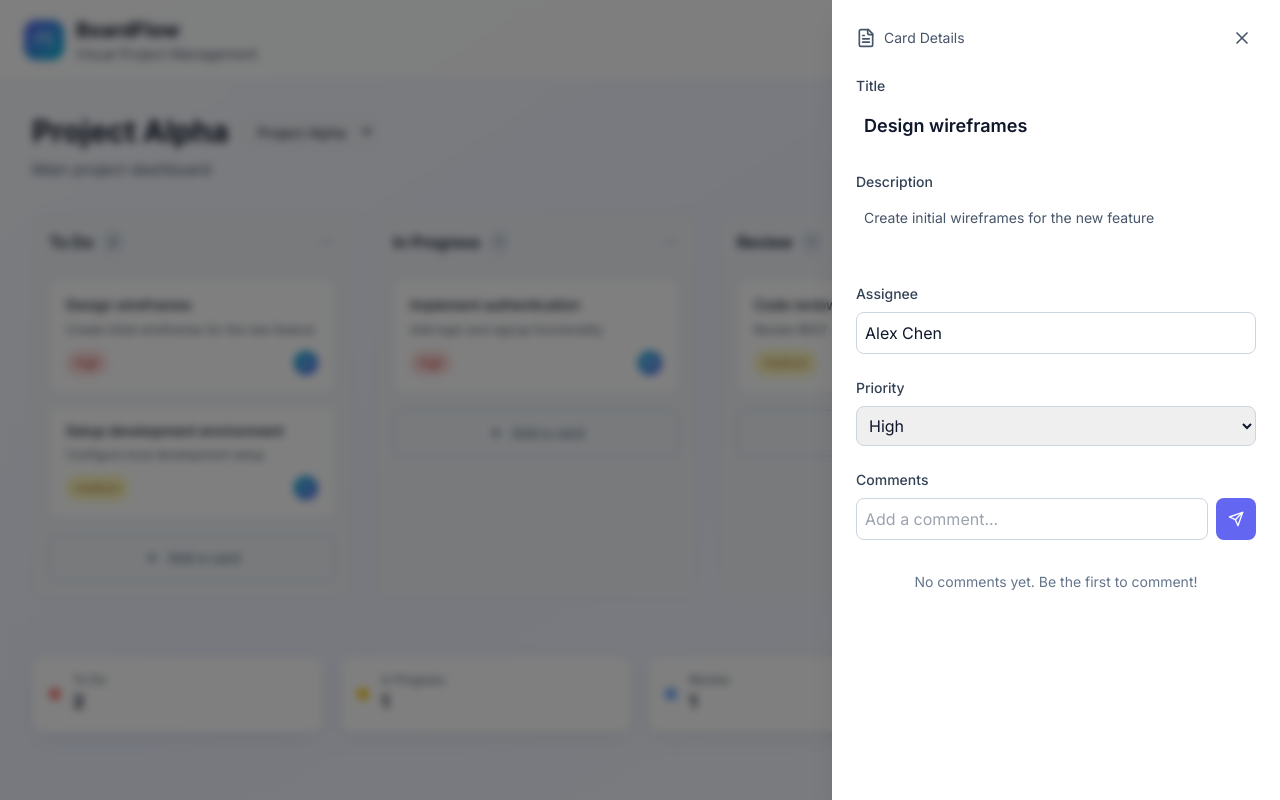
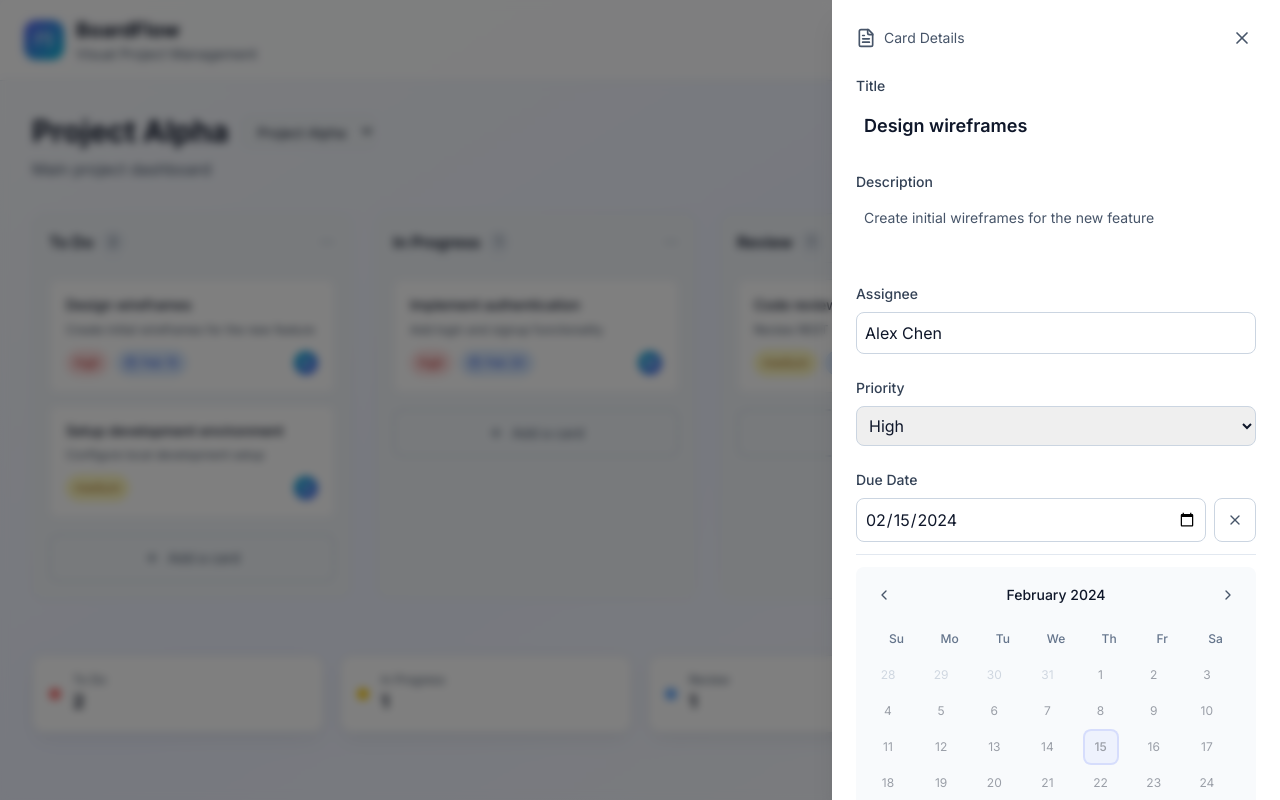
Before and after one commit to apper-canvas/nodeboardflow, a React (Vite) app: page / in a window 1280 px wide. Both pictures are taken after a click on the element 192 px from the left and 335 px from the top of the page. Built offline with nearby package versions, Linux system fonts and the light colour scheme.

Commit message:
Implement calendar view in card details section with due date management and visual indicators

```diff
--- a/src/components/MainFeature.jsx
+++ b/src/components/MainFeature.jsx
@@ -10,7 +10,7 @@ const MainFeature = () => {
       id: '1',
       title: 'To Do',
       cards: [
-        { id: 'card-1', title: 'Design wireframes', description: 'Create initial wireframes for the new feature', assignee: 'Alex Chen', priority: 'high' },
+        { id: 'card-1', title: 'Design wireframes', description: 'Create initial wireframes for the new feature', assignee: 'Alex Chen', priority: 'high', dueDate: '2024-02-15' },
         { id: 'card-2', title: 'Setup development environment', description: 'Configure local development setup', assignee: 'Sarah Kim', priority: 'medium' }
       ]
     },
@@ -18,14 +18,14 @@ const MainFeature = () => {
       id: '2',
 title: 'In Progress',
       cards: [
-        { id: 'card-3', title: 'Implement authentication', description: 'Add login and signup functionality', assignee: 'Mike Johnson', priority: 'high' }
+        { id: 'card-3', title: 'Implement authentication', description: 'Add login and signup functionality', assignee: 'Mike Johnson', priority: 'high', dueDate: '2024-02-20' }
       ]
     },
     {
       id: '3',
 title: 'Review',
       cards: [
-        { id: 'card-4', title: 'Code review for API endpoints', description: 'Review REST API implementation', assignee: 'Emma Davis', priority: 'medium' }
+        { id: 'card-4', title: 'Code review for API endpoints', description: 'Review REST API implementation', assignee: 'Emma Davis', priority: 'medium', dueDate: '2024-02-18' }
       ]
     },
     {
@@ -55,7 +55,7 @@ const [draggedCard, setDraggedCard] = useState(null)
           id: '1',
 title: 'To Do',
           cards: [
-            { id: 'card-1', title: 'Design wireframes', description: 'Create initial wireframes for the new feature', assignee: 'Alex Chen', priority: 'high' },
+            { id: 'card-1', title: 'Design wireframes', description: 'Create initial wireframes for the new feature', assignee: 'Alex Chen', priority: 'high', dueDate: '2024-02-15' },
             { id: 'card-2', title: 'Setup development environment', description: 'Configure local development setup', assignee: 'Sarah Kim', priority: 'medium' }
           ]
         },
@@ -63,14 +63,14 @@ const [draggedCard, setDraggedCard] = useState(null)
           id: '2',
 title: 'In Progress',
           cards: [
-            { id: 'card-3', title: 'Implement authentication', description: 'Add login and signup functionality', assignee: 'Mike Johnson', priority: 'high' }
+            { id: 'card-3', title: 'Implement authentication', description: 'Add login and signup functionality', assignee: 'Mike Johnson', priority: 'high', dueDate: '2024-02-20' }
           ]
         },
         {
           id: '3',
 title: 'Review',
           cards: [
-            { id: 'card-4', title: 'Code review for API endpoints', description: 'Review REST API implementation', assignee: 'Emma Davis', priority: 'medium' }
+            { id: 'card-4', title: 'Code review for API endpoints', description: 'Review REST API implementation', assignee: 'Emma Davis', priority: 'medium', dueDate: '2024-02-18' }
           ]
         },
         {
@@ -608,6 +608,47 @@ const updateCard = (cardId, updatedCard) => {
 </select>
             </div>
 
+            {/* Due Date */}
+            <div className="mb-6">
+              <label className="text-sm font-medium text-surface-700 mb-2 block">Due Date</label>
+              <div className="space-y-3">
+                <div className="flex space-x-2">
+                  <input
+                    type="date"
+                    value={selectedCard.dueDate || ''}
+                    onChange={(e) => {
+                      const newDate = e.target.value
+                      updateCard(selectedCard.id, { dueDate: newDate })
+                      toast.success('Due date updated')
+                    }}
+                    className="flex-1 p-2 border border-surface-300 rounded-lg focus:ring-2 focus:ring-primary-500 focus:border-primary-500 outline-none"
+                  />
+                  {selectedCard.dueDate && (
+                    <button
+                      onClick={() => {
+                        updateCard(selectedCard.id, { dueDate: null })
+                        toast.success('Due date cleared')
+                      }}
+                      className="px-3 py-2 text-surface-600 border border-surface-300 rounded-lg hover:bg-surface-50 transition-colors"
+                      title="Clear due date"
+                    >
+                      <ApperIcon name="X" className="w-4 h-4" />
+                    </button>
+                  )}
+                </div>
+
+                {/* Calendar View Toggle */}
+                <div className="border-t border-surface-200 pt-3">
+                  <CalendarView
+                    selectedDate={selectedCard.dueDate}
+                    onDateSelect={(date) => {
+                      updateCard(selectedCard.id, { dueDate: date })
+                      toast.success('Due date updated')
+                    }}
+                  />
+                </div>
+              </div>
+            </div>
             {/* Comments */}
             <div className="mb-6">
               <label className="text-sm font-medium text-surface-700 mb-2 block">Comments</label>
@@ -669,6 +710,160 @@ const updateCard = (cardId, updatedCard) => {
       </motion.div>
     )
   }
+  // Calendar Component
+  const CalendarView = ({ selectedDate, onDateSelect }) => {
+    const [currentDate, setCurrentDate] = useState(() => {
+      if (selectedDate) {
+        return new Date(selectedDate)
+      }
+      return new Date()
+    })
+
+    const today = new Date()
+    const currentYear = currentDate.getFullYear()
+    const currentMonth = currentDate.getMonth()
+
+    // Get first day of month and number of days
+    const firstDayOfMonth = new Date(currentYear, currentMonth, 1)
+    const lastDayOfMonth = new Date(currentYear, currentMonth + 1, 0)
+    const firstDayWeekday = firstDayOfMonth.getDay()
+    const daysInMonth = lastDayOfMonth.getDate()
+
+    // Generate calendar days
+    const calendarDays = []
+
+    // Previous month's trailing days
+    const prevMonthLastDay = new Date(currentYear, currentMonth, 0).getDate()
+    for (let i = firstDayWeekday - 1; i >= 0; i--) {
+      calendarDays.push({
+        day: prevMonthLastDay - i,
+        isCurrentMonth: false,
+        date: new Date(currentYear, currentMonth - 1, prevMonthLastDay - i)
+      })
+    }
+
+    // Current month days
+    for (let day = 1; day <= daysInMonth; day++) {
+      calendarDays.push({
+        day,
+        isCurrentMonth: true,
+        date: new Date(currentYear, currentMonth, day)
+      })
+    }
+
+    // Next month's leading days
+    const remainingDays = 42 - calendarDays.length // 6 rows × 7 days
+    for (let day = 1; day <= remainingDays; day++) {
+      calendarDays.push({
+        day,
+        isCurrentMonth: false,
+        date: new Date(currentYear, currentMonth + 1, day)
+      })
+    }
+
+    const formatDateForComparison = (date) => {
+      return format(date, 'yyyy-MM-dd')
+    }
+
+    const isToday = (date) => {
+      return formatDateForComparison(date) === formatDateForComparison(today)
+    }
+
+    const isSelected = (date) => {
+      return selectedDate && formatDateForComparison(date) === selectedDate
+    }
+
+    const isPastDate = (date) => {
+      return date < today && !isToday(date)
+    }
+
+    const navigateMonth = (direction) => {
+      setCurrentDate(new Date(currentYear, currentMonth + direction, 1))
+    }
+
+    return (
+      <div className="bg-surface-50 rounded-lg p-4">
+        {/* Calendar Header */}
+        <div className="flex items-center justify-between mb-4">
+          <button
+            onClick={() => navigateMonth(-1)}
+            className="p-1 hover:bg-surface-200 rounded-md transition-colors"
+          >
+            <ApperIcon name="ChevronLeft" className="w-4 h-4 text-surface-600" />
+          </button>
+
+          <div className="text-sm font-medium text-surface-900">
+            {format(currentDate, 'MMMM yyyy')}
+          </div>
+
+          <button
+            onClick={() => navigateMonth(1)}
+            className="p-1 hover:bg-surface-200 rounded-md transition-colors"
+          >
+            <ApperIcon name="ChevronRight" className="w-4 h-4 text-surface-600" />
+          </button>
+        </div>
+
+        {/* Calendar Grid */}
+        <div className="grid grid-cols-7 gap-1">
+          {/* Weekday Headers */}
+          {['Su', 'Mo', 'Tu', 'We', 'Th', 'Fr', 'Sa'].map(day => (
+            <div key={day} className="text-xs text-surface-500 text-center py-2 font-medium">
+              {day}
+            </div>
+          ))}
+
+          {/* Calendar Days */}
+          {calendarDays.map((dayObj, index) => {
+            const dateStr = formatDateForComparison(dayObj.date)
+
+            return (
+              <button
+                key={index}
+                onClick={() => {
+                  if (dayObj.isCurrentMonth && !isPastDate(dayObj.date)) {
+                    onDateSelect(dateStr)
+                  }
+                }}
+                disabled={!dayObj.isCurrentMonth || isPastDate(dayObj.date)}
+                className={`
+                  w-8 h-8 text-xs rounded-md transition-colors
+                  ${dayObj.isCurrentMonth
+                    ? 'text-surface-900'
+                    : 'text-surface-400'
+                  }
+                  ${isToday(dayObj.date)
+                    ? 'bg-primary text-white font-medium'
+                    : ''
+                  }
+                  ${isSelected(dayObj.date) && !isToday(dayObj.date)
+                    ? 'bg-primary-100 text-primary-700 font-medium ring-2 ring-primary-300'
+                    : ''
+                  }
+                  ${isPastDate(dayObj.date)
+                    ? 'opacity-40 cursor-not-allowed'
+                    : dayObj.isCurrentMonth
+                      ? 'hover:bg-surface-200 cursor-pointer'
+                      : ''
+                  }
+                `}
+              >
+                {dayObj.day}
+              </button>
+            )
+          })}
+        </div>
+
+        {selectedDate && (
+          <div className="mt-3 pt-3 border-t border-surface-200">
+            <div className="text-xs text-surface-600 text-center">
+              Selected: {format(new Date(selectedDate), 'MMM d, yyyy')}
+            </div>
+          </div>
+        )}
+      </div>
+)
+  }
 
   const getPriorityColor = (priority) => {
     switch (priority) {
@@ -678,6 +873,7 @@ const updateCard = (cardId, updatedCard) => {
       default: return 'bg-surface-100 text-surface-700 border-surface-200'
     }
   }
+
   return (
     <div className="w-full">
       {/* Board Header */}
@@ -807,11 +1003,18 @@ animate={{ opacity: 1, y: 0 }}
                           {card.description}
                         </p>
                       )}
-
 <div className="flex items-center justify-between">
+                        <div className="flex items-center space-x-2">
                           <span className={`px-2 py-1 text-xs rounded-full border ${getPriorityColor(card.priority)}`}>
                             {card.priority}
                           </span>
+                          {card.dueDate && (
+                            <span className="px-2 py-1 text-xs rounded-full bg-blue-100 text-blue-700 border border-blue-200 flex items-center space-x-1">
+                              <ApperIcon name="Calendar" className="w-3 h-3" />
+                              <span>{format(new Date(card.dueDate), 'MMM d')}</span>
+                            </span>
+                          )}
+                        </div>
                         <div className="flex items-center space-x-2">
                           <div className="w-6 h-6 bg-gradient-to-br from-secondary to-primary rounded-full flex items-center justify-center text-white text-xs">
                             {card.assignee[0]}
```
Lines whose indentation alone changed are shown as unchanged.
